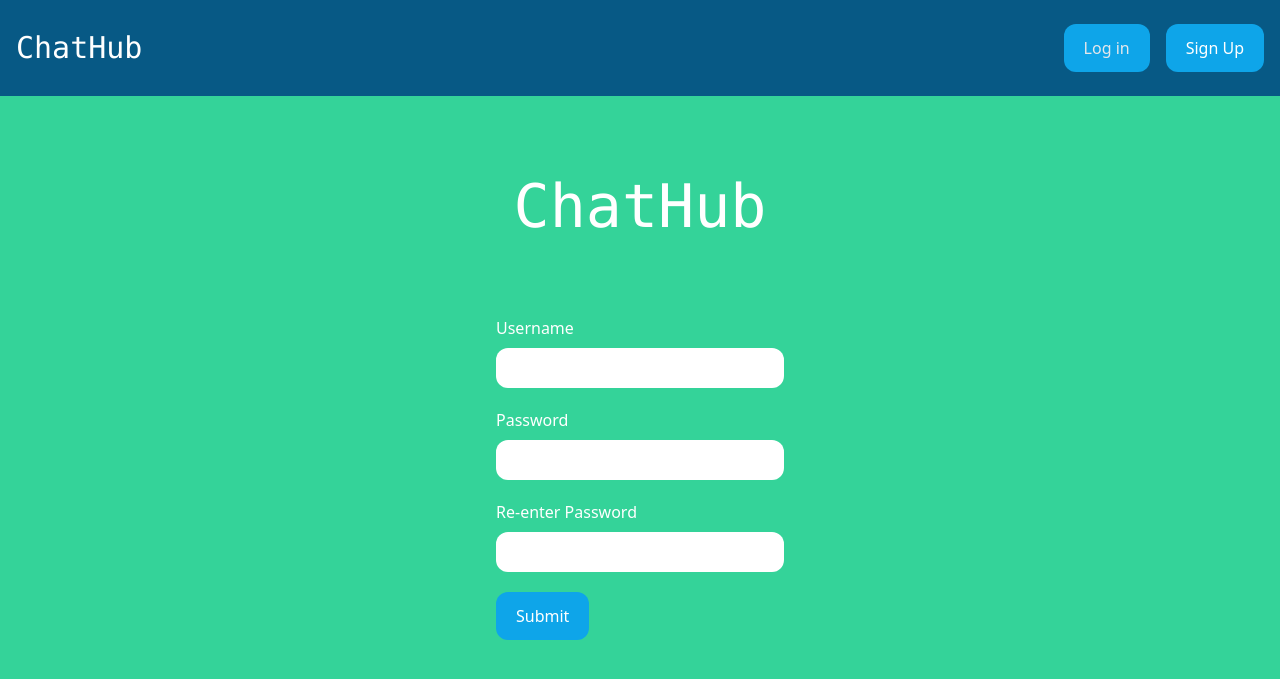
After one commit to ignatiusratemo26/chathub, a Django app: page /signup/ in a window 1280 px wide. The commit adds this page. Shown: the top 679 px of the page. Run offline with Django 5.2, Linux system fonts and the light colour scheme; some libraries are stand-ins or nearby versions.

Commit message:
Sign up page

```diff
--- /dev/null
+++ b/core/forms.py
@@ -0,0 +1,7 @@
+from django.contrib.auth.forms import UserCreationForm
+from django.contrib.auth.models import User
+
+class SignUpForm(UserCreationForm):
+    class Meta:
+        model = User
+        fields = ['username', 'password1', 'password2']
--- a/core/templates/core/base.html
+++ b/core/templates/core/base.html
@@ -5,19 +5,21 @@
     <head>
         <meta charset="utf-8">
         <meta http-equiv="X-UA-Compatible" content="IE=edge">
-        <title>ChatHub</title>
-        <meta name="description" content="">
-        <meta name="viewport" content="width=device-width, initial-scale=1">
-        <link rel="stylesheet" href="">
+        <title>{% block title %}{% endblock %}ChatHub</title>
         <script src="https://cdn.tailwindcss.com" async defer></script>
     </head>
-    <body class="bg-teal-600">
-        DJANGO
-        <!--[if lt IE 7]>
+    <body class="bg-emerald-400">
+        <nav class="flex items-center justify-between px-4 py-6 bg-sky-800">
+            <div>
+                <a href="/" class="font-mono text-3xl text-white">ChatHub</a>
+            </div>
+            <div class="flex items-center space-x-4">
+                <a href="/login/" class="px-5 py-3 rounded-xl text-gray-200 bg-sky-500  hover:bg-sky-700">Log in</a>
 
-            <p class="browsehappy">You are using an <strong>outdated</strong> browser. Please <a href="#">upgrade your browser</a> to improve your experience.</p>
-        <![endif]-->
+                <a href="/signup/" class="px-5 py-3 rounded-xl text-white bg-sky-500  hover:bg-sky-700">Sign Up</a>
+            </div>
+        </nav>
 
-
+        {% block content%} {% endblock %}
     </body>
 </html>
--- /dev/null
+++ b/core/templates/core/signup.html
@@ -0,0 +1,37 @@
+{% extends 'core/base.html' %}
+
+{% block title %}Sign Up | {% endblock %}
+
+{% block content %}
+<div class="p-10 lg:p-20 text-center">
+    <h1 class="font-mono text-3xl lg:text-6xl text-white">ChatHub</h1>
+</div>
+
+<form action="." method="post" class="lg:w-1/4 px-4 mx-auto">
+    {% csrf_token %}
+    <div class="mb-5">
+        <label class="text-white">Username</label>
+
+        <input type="text" name="username" class="w-full mt-2 px-4 py-2 rounded-xl">
+    </div>
+
+    <div class="mb-5">
+        <label class="text-white">Password</label>
+
+        <input type="password" name="password1" class="w-full mt-2 px-4 py-2 rounded-xl">
+    </div>
+    <div class="mb-5">
+        <label class="text-white">Re-enter Password</label>
+
+        <input type="password" name="password2" class="w-full mt-2 px-4 py-2 rounded-xl">
+    </div>
+    {% if form.errors %}
+        {% for field in form %}
+            <div class="mb-5 p-4 rounded-xl bg-red-300 text-white">
+                <p>{{ error|escape }}</p>
+            </div>
+        {% endfor %}
+    {% endif %}
+    <button class="px-5 py-3 rounded-xl text-white bg-sky-500  hover:bg-sky-700">Submit</button>
+</form>
+{% endblock %}
--- a/core/urls.py
+++ b/core/urls.py
@@ -3,4 +3,6 @@ from . import views
 
 urlpatterns = [
     path('', views.frontpage, name='frontpage'),
+    path('signup/', views.signup, name='signup'),
+    path('login/', views.login, name='login'),
 ]
--- a/core/views.py
+++ b/core/views.py
@@ -1,5 +1,26 @@
-from django.shortcuts import render
+from django.shortcuts import render,redirect
+from django.contrib.auth import login
+from .forms import SignUpForm
 
-# Create your views here.
 def frontpage(request):
-    return render(request, 'core/base.html')
+    return render(request, 'core/index.html')
+
+#creating the sign up view
+def signup(request):
+    #to check if form is submitted
+    if request.method == 'POST':
+        #new instance of the form
+        form = SignUpForm(request.POST)
+        #to check if credentials are okay
+        if form.is_valid():
+            #save user if credentials are okay
+            user = form.save()
+            login(request, user)
+
+            return redirect('frontpage')
+    else:
+        form = SignUpForm()
+    return render(request, 'core/signup.html', {'form': form})
+
+def login(request):
+    return
```
Also changed, not shown: core/templates/core/index.html (added, +9 -0 lines), db.sqlite3.
